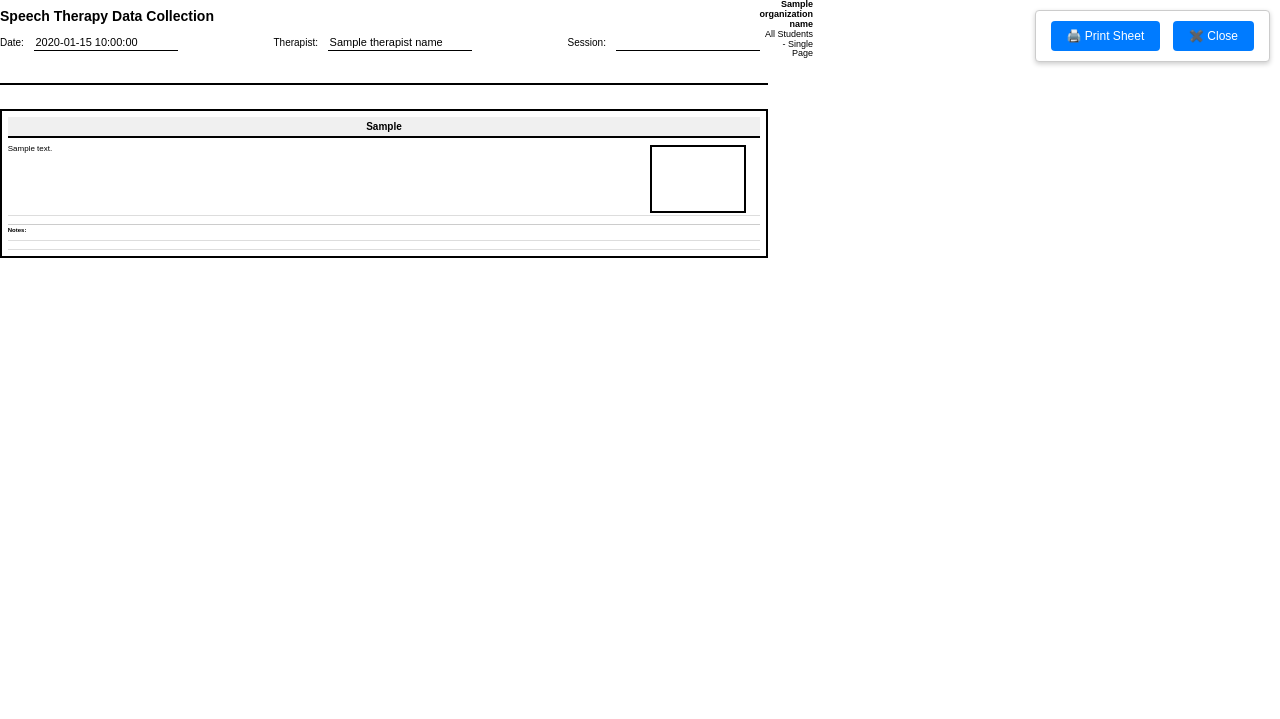
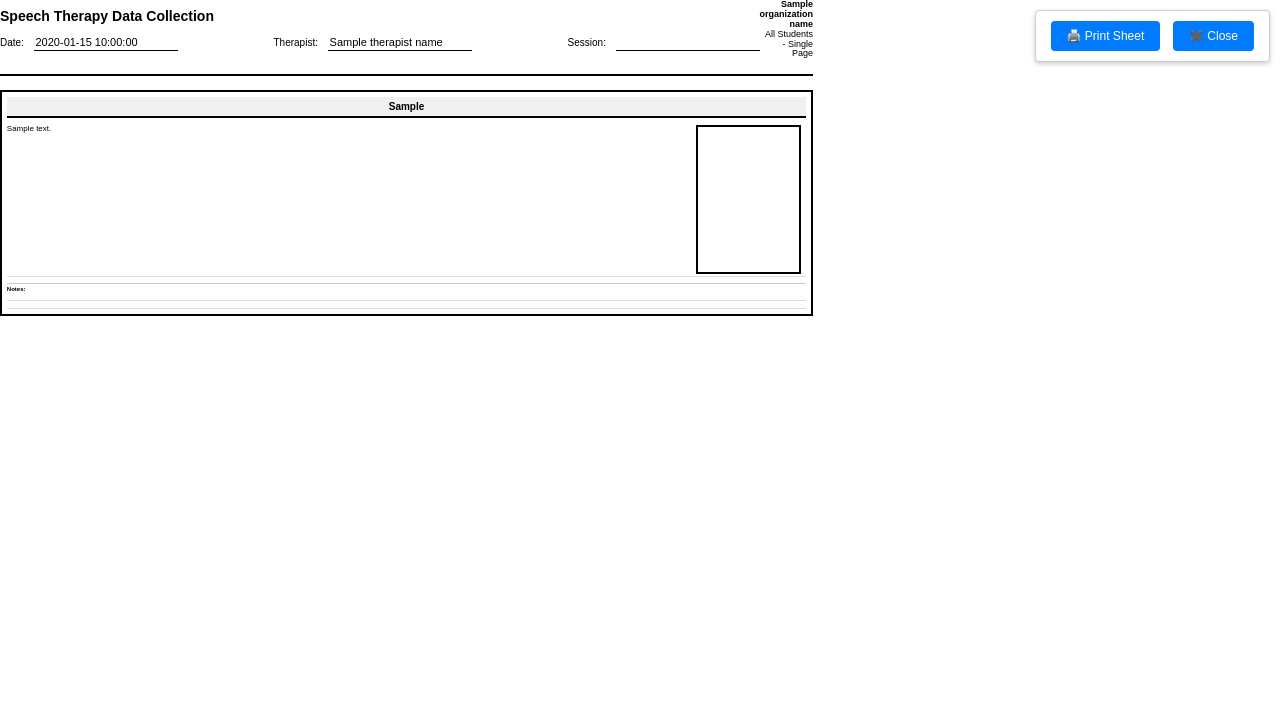
Before and after one commit to sethmansur/Session-notes, a Flask app: template templates/print_sheet.html in a window 1280 px wide. Shown: the top 719 px of the page. Before the commit the page ends 258 px from the top, so only its background shows below. Run offline with Flask 3, Linux system fonts and the light colour scheme; the template is opened without the code that fills it: most values are stand-ins (such as "Sample title", 1, 10 or a date in 2020); parts of the project's set-up code (start-up, migrations or seed data) failed here and were passed over.

Commit message:
Adjust print layout to maximize handwriting space and improve visual consistency
Update print_sheet.html to modify the page layout from a 2x2 grid to a 1x4 grid, reduce the notes section height, and increase the size of input boxes for handwriting, ensuring the preview fits on a single page.

Replit-Commit-Author: Agent
Replit-Commit-Session-Id: d0a52f07-fa20-49c4-a4ba-d26b0890f3ca
Replit-Commit-Checkpoint-Type: intermediate_checkpoint
Replit-Commit-Screenshot-Url: https://storage.googleapis.com/screenshot-production-us-central1/cd4b8836-b17c-4834-badd-b6d676235031/d0a52f07-fa20-49c4-a4ba-d26b0890f3ca/AgaJ6m8

```diff
--- a/templates/print_sheet.html
+++ b/templates/print_sheet.html
@@ -32,15 +32,16 @@
 
         .page {
             width: 8in; /* 8.5" - 0.5" margins */
-            height: auto; /* Let content determine height */
-            /* Narrow margins for maximum space usage */
+            height: 10.5in; /* Fixed height for reliable one-page fit */
+            display: grid;
+            grid-template-rows: auto 1fr; /* Header + students grid */
         }
 
-        /* Header Section */
+        /* Header Section - Compact */
         .header {
             border-bottom: 2px solid #000;
-            padding-bottom: 0.25in;
-            margin-bottom: 0.25in;
+            padding-bottom: 0.15in;
+            margin-bottom: 0.15in;
             display: flex;
             justify-content: space-between;
             align-items: center;
@@ -81,18 +82,20 @@
             display: grid;
             grid-template-columns: 1fr;
             grid-template-rows: repeat(4, 1fr);
-            gap: 0.06in;
-            height: auto;
+            gap: 0.05in;
+            height: 100%; /* Use all available space */
         }
 
-        /* Individual Student Panel - Expanded */
+        /* Individual Student Panel - Constrained for fit */
         .student-panel {
             border: 2px solid #000;
-            padding: 0.06in;
+            padding: 0.05in;
             break-inside: avoid;
             font-size: 8px;
-            height: auto;
-            max-height: 2.4in;
+            height: 100%;
+            display: grid;
+            grid-template-rows: auto 1fr auto; /* name, objectives, notes */
+            overflow: hidden;
         }
 
         .student-name {
@@ -108,16 +111,18 @@
         .objectives-list {
             display: flex;
             flex-direction: column;
-            gap: 0.05in;
+            gap: 0.04in;
+            overflow: hidden; /* Prevent overflow beyond panel */
         }
 
         .objective-row {
             display: flex;
-            align-items: flex-start;
+            align-items: stretch; /* Allow boxes to use full height */
             border-bottom: 1px solid #ddd;
-            padding-bottom: 0.03in;
-            margin-bottom: 0.03in;
-            min-height: 0.4in;
+            padding-bottom: 0.02in;
+            margin-bottom: 0.02in;
+            min-height: 0.45in;
+            flex: 1;
         }
 
         .objective-text {
@@ -131,12 +136,14 @@
 
         /* Single Count Box per objective - Maximized for handwriting */
         .count-box {
-            width: 1.0in;
-            height: 0.7in;
+            width: 1.1in;
+            height: 100%; /* Use full available row height */
+            min-height: 0.7in;
             border: 2px solid #000;
             display: inline-block;
             background: white;
             margin-left: 0.05in;
+            flex-shrink: 0;
         }
 
         /* Notes area - Compact */
```
